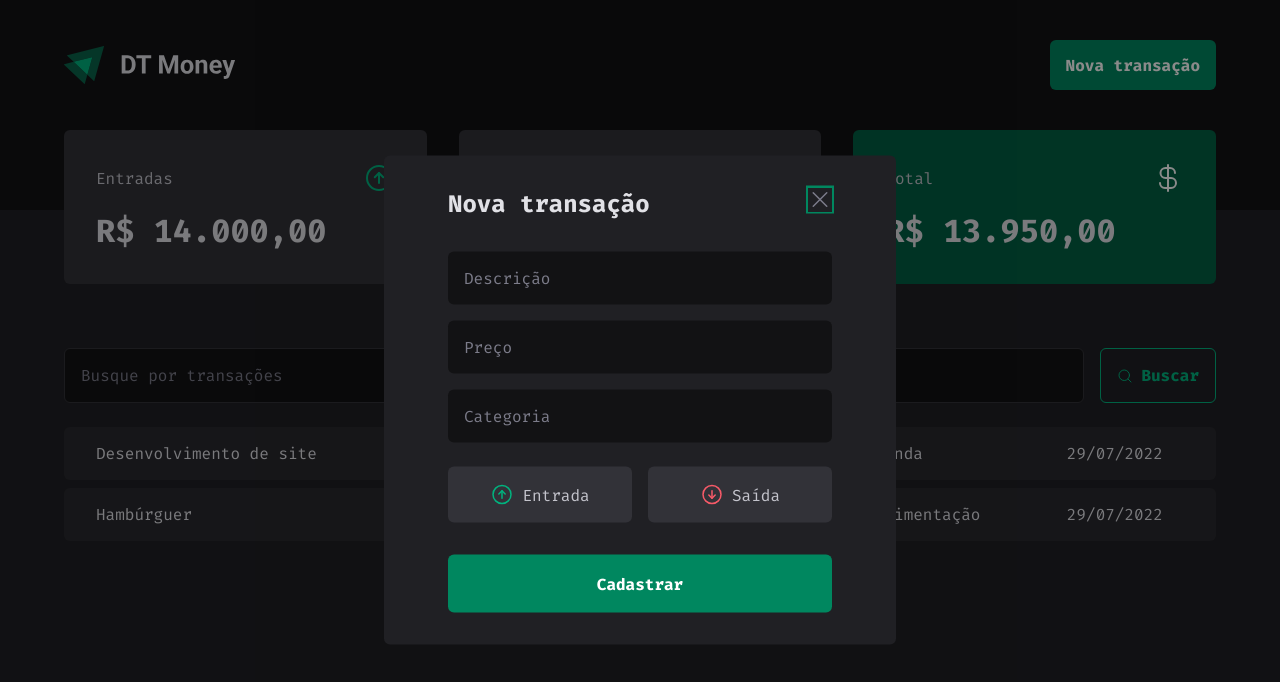
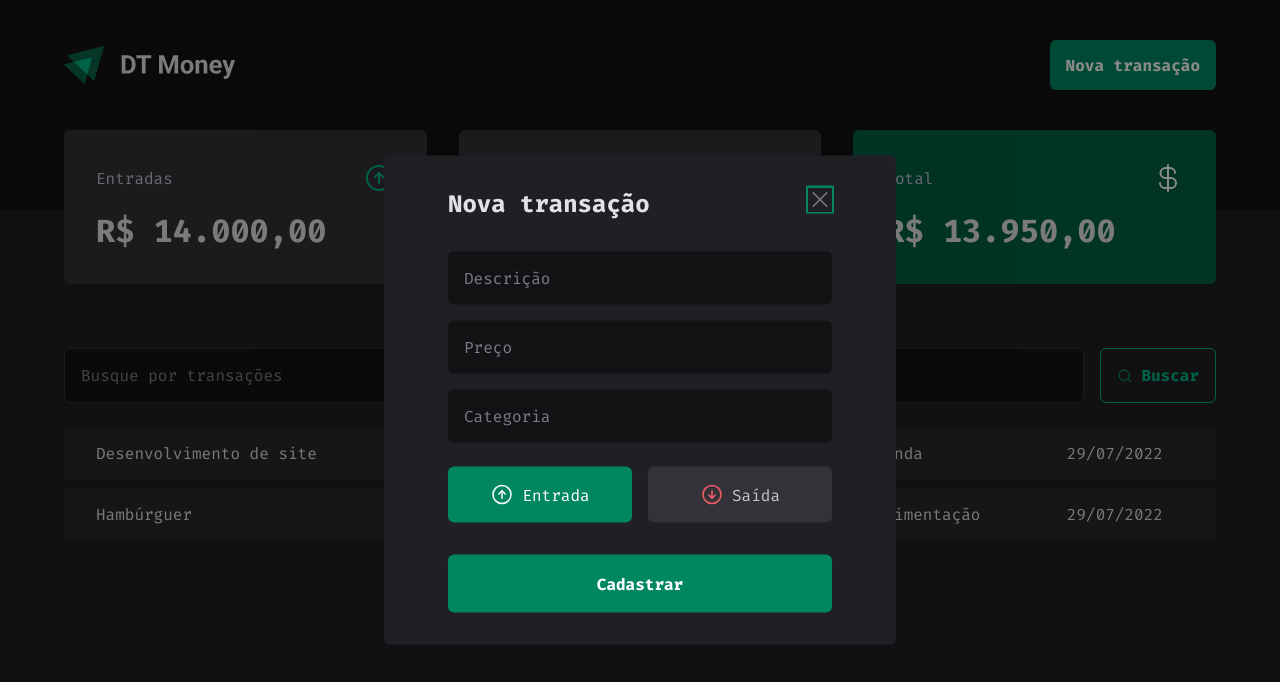
Before and after one commit to jrbytes/03-dt-money, a React (Vite) app: page / in a window 1280 px wide. Both pictures are taken after a click on the button "Nova transação". Shown: the top 682 px of the page. Built offline with nearby package versions, Linux system fonts and the light colour scheme; data requests are answered from the project's data file.

Commit message:
controlled components

```diff
--- a/src/components/NewTransactionModal/index.tsx
+++ b/src/components/NewTransactionModal/index.tsx
@@ -1,6 +1,6 @@
 import * as Dialog from '@radix-ui/react-dialog'
 import { ArrowCircleDown, ArrowCircleUp, X } from 'phosphor-react'
-import { useForm } from 'react-hook-form'
+import { Controller, useForm } from 'react-hook-form'
 import * as S from './styles'
 
 type NewTransactionFormProps = {
@@ -11,8 +11,12 @@ type NewTransactionFormProps = {
 }
 
 export function NewTransactionModal() {
-  const { register, handleSubmit, formState } =
-    useForm<NewTransactionFormProps>()
+  const { control, register, handleSubmit, formState } =
+    useForm<NewTransactionFormProps>({
+      defaultValues: {
+        type: 'income',
+      },
+    })
   const { isSubmitting } = formState
 
   async function handleCreateNewTransaction(data: NewTransactionFormProps) {
@@ -37,6 +41,7 @@ export function NewTransactionModal() {
             required
             {...register('description')}
           />
+
           <input
             type="number"
             placeholder="Preço"
@@ -45,6 +50,7 @@ export function NewTransactionModal() {
               valueAsNumber: true,
             })}
           />
+
           <input
             type="text"
             placeholder="Categoria"
@@ -52,7 +58,15 @@ export function NewTransactionModal() {
             {...register('category')}
           />
 
-          <S.TransactionType>
+          <Controller
+            control={control}
+            name="type"
+            render={({ field }) => {
+              return (
+                <S.TransactionType
+                  onValueChange={field.onChange}
+                  value={field.value}
+                >
                   <S.TransactionTypeButton variant="income" value="income">
                     <ArrowCircleUp size={24} />
                     Entrada
@@ -62,6 +76,9 @@ export function NewTransactionModal() {
                     Saída
                   </S.TransactionTypeButton>
                 </S.TransactionType>
+              )
+            }}
+          />
 
           <button type="submit" disabled={isSubmitting}>
             Cadastrar
```
Lines whose indentation alone changed are shown as unchanged.
